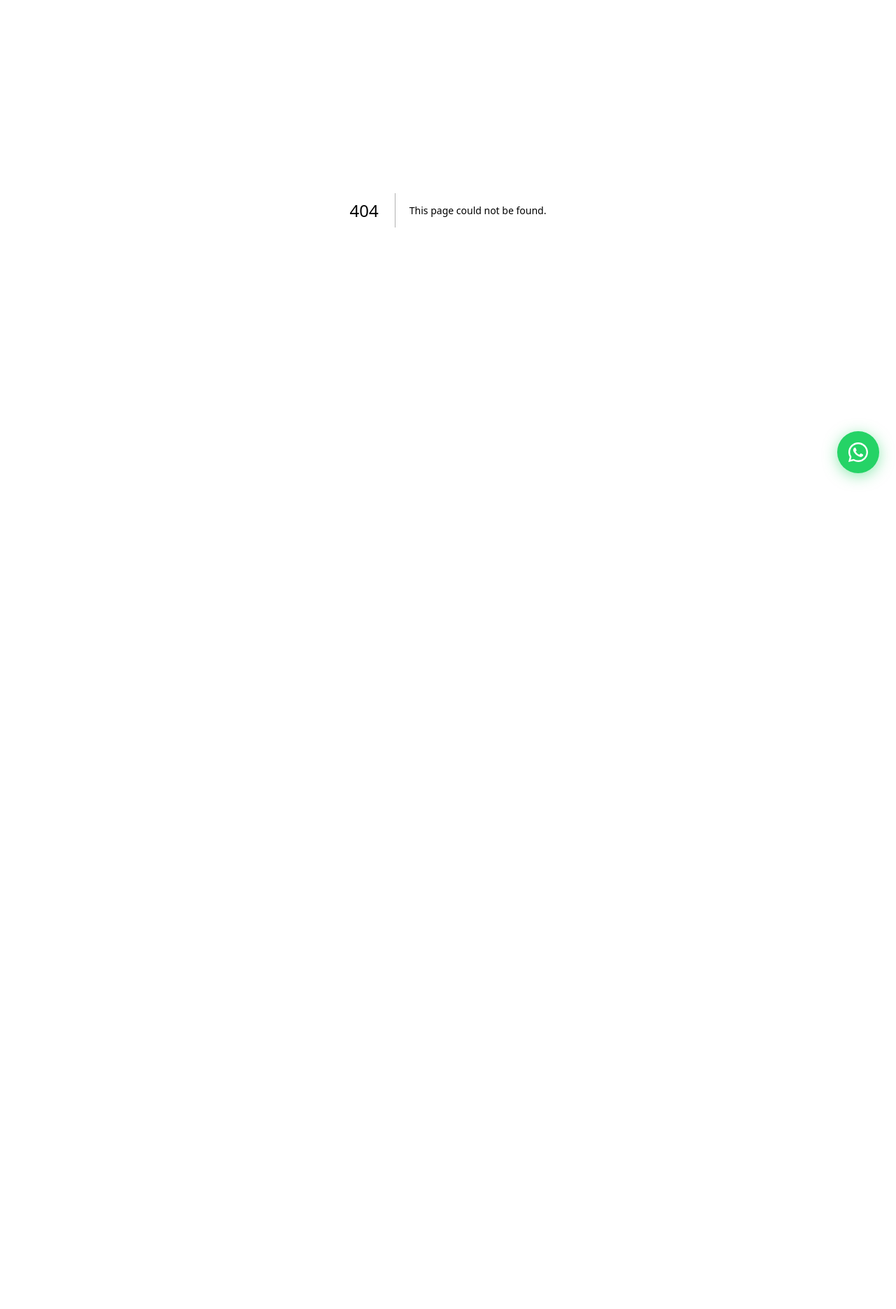
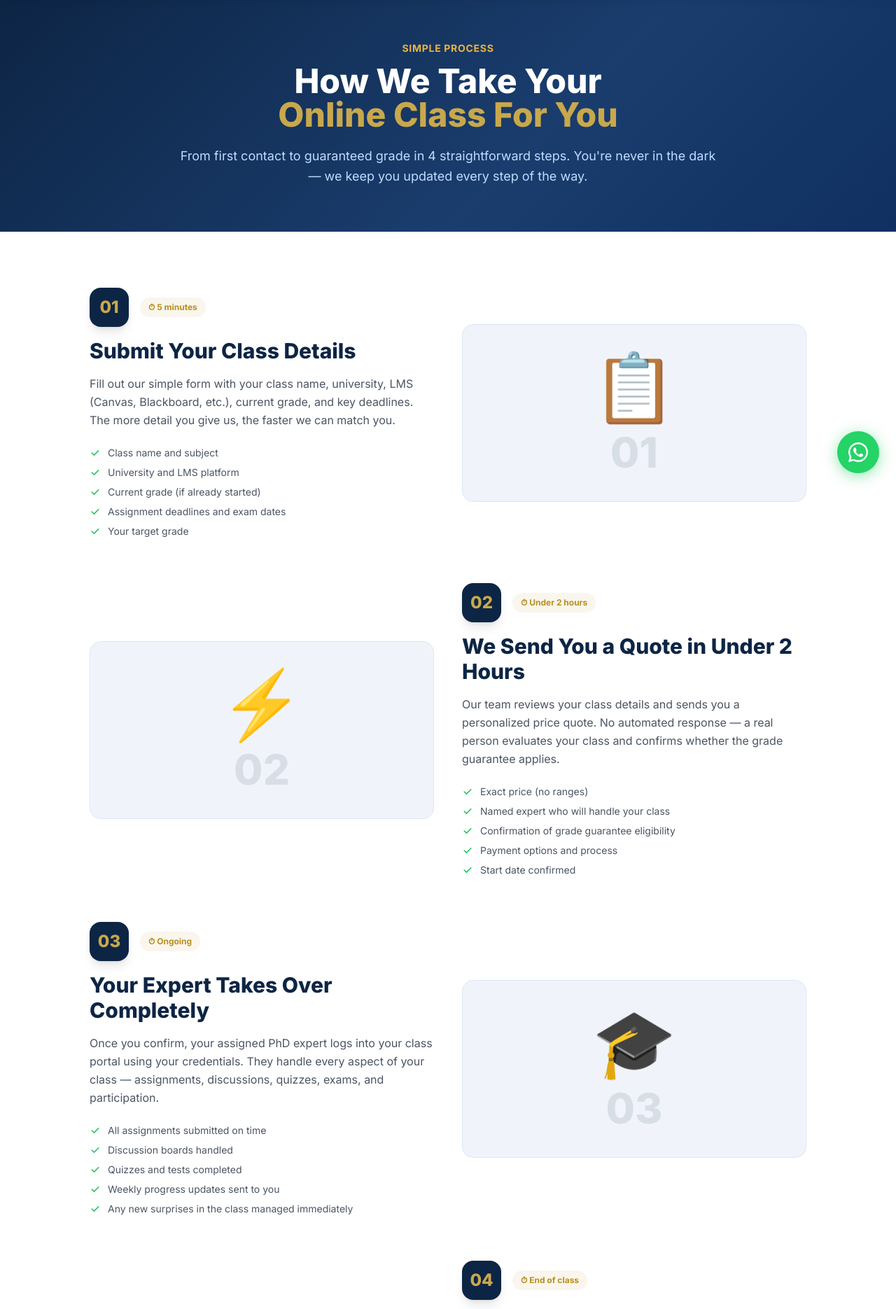
Before and after one commit to gradeduarantee/gradeguaranteed, a Next.js app: page /how-it-works in a window 1280 px wide. Before the commit this address had no page. Shown: the part 100-1970 px from the top of the page at 70% size. Before the commit the page ends 800 px from the top, so only its background shows below. Built offline with nearby package versions, Linux system fonts and the light colour scheme.

Commit message:
Initial commit — GradeGuaranteed.com

```diff
--- /dev/null
+++ b/app/how-it-works/page.js
@@ -0,0 +1,152 @@
+import Header from '@/components/Header'
+import Footer from '@/components/Footer'
+import CTASection from '@/components/CTASection'
+import Link from 'next/link'
+
+export const metadata = {
+  title: 'How It Works — Take My Online Class in 4 Steps',
+  description: 'Learn exactly how GradeGuaranteed.com takes your online class. 4 simple steps: quote, expert match, class management, guaranteed grade. No risk.',
+  alternates: { canonical: 'https://gradeguaranteed.com/how-it-works' },
+}
+
+const steps = [
+  {
+    num: '01',
+    title: 'Submit Your Class Details',
+    time: '5 minutes',
+    icon: '📋',
+    desc: 'Fill out our simple form with your class name, university, LMS (Canvas, Blackboard, etc.), current grade, and key deadlines. The more detail you give us, the faster we can match you.',
+    details: ['Class name and subject', 'University and LMS platform', 'Current grade (if already started)', 'Assignment deadlines and exam dates', 'Your target grade'],
+  },
+  {
+    num: '02',
+    title: 'We Send You a Quote in Under 2 Hours',
+    time: 'Under 2 hours',
+    icon: '⚡',
+    desc: 'Our team reviews your class details and sends you a personalized price quote. No automated response — a real person evaluates your class and confirms whether the grade guarantee applies.',
+    details: ['Exact price (no ranges)', 'Named expert who will handle your class', 'Confirmation of grade guarantee eligibility', 'Payment options and process', 'Start date confirmed'],
+  },
+  {
+    num: '03',
+    title: 'Your Expert Takes Over Completely',
+    time: 'Ongoing',
+    icon: '🎓',
+    desc: 'Once you confirm, your assigned PhD expert logs into your class portal using your credentials. They handle every aspect of your class — assignments, discussions, quizzes, exams, and participation.',
+    details: ['All assignments submitted on time', 'Discussion boards handled', 'Quizzes and tests completed', 'Weekly progress updates sent to you', 'Any new surprises in the class managed immediately'],
+  },
+  {
+    num: '04',
+    title: 'You Receive Your Guaranteed Grade',
+    time: 'End of class',
+    icon: '🏆',
+    desc: 'Your class ends with an A or B — guaranteed in writing. If for any reason the grade falls below B, you receive a 100% full refund. No hassle, no questions, no excuses.',
+    details: ['A or B final grade', '100% refund if grade not achieved', 'Certificate of completion (if applicable)', 'Free consultation for next class', 'Ongoing support if needed'],
+  },
+]
+
+export default function HowItWorksPage() {
+  return (
+    <>
+      <Header />
+      <main>
+        <section className="bg-hero-gradient py-16 px-4 text-center">
+          <div className="max-w-3xl mx-auto">
+            <span className="text-gold-400 font-bold text-sm uppercase tracking-wider">Simple Process</span>
+            <h1 className="text-4xl md:text-5xl font-extrabold text-white mt-3 mb-5">
+              How We Take Your<br /><span className="text-gold-500">Online Class For You</span>
+            </h1>
+            <p className="text-blue-200 text-lg leading-relaxed">
+              From first contact to guaranteed grade in 4 straightforward steps. You're never in the dark — we keep you updated every step of the way.
+            </p>
+          </div>
+        </section>
+
+        {/* Steps */}
+        <section className="py-20 bg-white px-4">
+          <div className="max-w-5xl mx-auto">
+            <div className="space-y-16">
+              {steps.map(({ num, title, time, icon, desc, details }, i) => (
+                <div key={num} className={`grid md:grid-cols-2 gap-10 items-center ${i % 2 === 1 ? 'md:grid-flow-col-dense' : ''}`}>
+                  <div className={i % 2 === 1 ? 'md:col-start-2' : ''}>
+                    <div className="flex items-center gap-4 mb-4">
+                      <div className="w-14 h-14 bg-navy-900 text-gold-500 rounded-2xl flex items-center justify-center text-2xl font-extrabold shadow-lg flex-shrink-0">
+                        {num}
+                      </div>
+                      <div className="bg-gold-500/10 text-gold-600 text-xs font-bold px-3 py-1.5 rounded-full">
+                        ⏱ {time}
+                      </div>
+                    </div>
+                    <h2 className="text-2xl md:text-3xl font-extrabold text-navy-900 mb-4">{title}</h2>
+                    <p className="text-gray-600 leading-relaxed mb-6">{desc}</p>
+                    <ul className="space-y-2">
+                      {details.map((d) => (
+                        <li key={d} className="flex items-center gap-2.5 text-sm text-gray-600">
+                          <svg className="w-4 h-4 text-green-500 flex-shrink-0" fill="currentColor" viewBox="0 0 20 20">
+                            <path fillRule="evenodd" d="M16.707 5.293a1 1 0 010 1.414l-8 8a1 1 0 01-1.414 0l-4-4a1 1 0 011.414-1.414L8 12.586l7.293-7.293a1 1 0 011.414 0z" clipRule="evenodd" />
+                          </svg>
+                          {d}
+                        </li>
+                      ))}
+                    </ul>
+                  </div>
+                  <div className={`bg-navy-50 rounded-2xl p-10 text-center border border-navy-100 ${i % 2 === 1 ? 'md:col-start-1' : ''}`}>
+                    <div className="text-8xl mb-4">{icon}</div>
+                    <div className="text-navy-900 font-extrabold text-6xl opacity-10">0{i + 1}</div>
+                  </div>
+                </div>
+              ))}
+            </div>
+          </div>
+        </section>
+
+        {/* Security & confidentiality */}
+        <section className="py-20 bg-navy-50 px-4">
+          <div className="max-w-5xl mx-auto">
+            <div className="text-center mb-12">
+              <h2 className="section-heading">Your Security & Privacy</h2>
+              <p className="section-subheading max-w-2xl mx-auto">We take confidentiality as seriously as we take your grade. Here's exactly how we protect you.</p>
+            </div>
+            <div className="grid md:grid-cols-2 lg:grid-cols-3 gap-6">
+              {[
+                { icon: '🔐', title: 'Login Security', desc: 'We log into your LMS from a VPN location matching your university region, so your access pattern looks normal.' },
+                { icon: '🗑️', title: 'Data Deletion', desc: 'Once your class is complete, all your credentials and personal data are permanently deleted from our systems.' },
+                { icon: '🤫', title: 'Complete NDA', desc: 'Every expert signs an NDA before starting. Your class information never leaves our internal team.' },
+                { icon: '💳', title: 'Secure Payments', desc: 'We accept PayPal, credit card, and cryptocurrency. No payment info is stored on our servers.' },
+                { icon: '📵', title: 'Zero Third Parties', desc: 'We don\'t use freelancer platforms or outsource to third parties. Your class stays in-house.' },
+                { icon: '👁️', title: 'No Records Kept', desc: 'We don\'t keep logs of your class activity, academic records, or personal information beyond what\'s needed.' },
+              ].map(({ icon, title, desc }) => (
+                <div key={title} className="card">
+                  <div className="text-2xl mb-3">{icon}</div>
+                  <h3 className="font-bold text-navy-900 mb-2">{title}</h3>
+                  <p className="text-gray-500 text-sm leading-relaxed">{desc}</p>
+                </div>
+              ))}
+            </div>
+          </div>
+        </section>
+
+        {/* LMS platforms */}
+        <section className="py-20 bg-white px-4">
+          <div className="max-w-4xl mx-auto text-center">
+            <h2 className="section-heading mb-4">We Work With Every Major LMS</h2>
+            <p className="section-subheading mb-10">Whatever system your university uses, we've worked with it.</p>
+            <div className="flex flex-wrap justify-center gap-4">
+              {['Canvas', 'Blackboard', 'Brightspace / D2L', 'Moodle', 'Schoology', 'Google Classroom', 'Sakai', 'MyMathLab', 'ALEKS', 'McGraw-Hill Connect', 'WebAssign', 'Cengage MindTap', 'Pearson MyLab'].map((lms) => (
+                <span key={lms} className="bg-navy-50 text-navy-900 font-medium text-sm px-4 py-2 rounded-full border border-navy-200">
+                  {lms}
+                </span>
+              ))}
+            </div>
+          </div>
+        </section>
+
+        <CTASection
+          headline="Ready to Get Started?"
+          subheadline="Get your free quote in under 2 hours. An expert will be assigned to your class by tomorrow."
+          cta="Start My Grade Guarantee"
+        />
+      </main>
+      <Footer />
+    </>
+  )
+}
```
